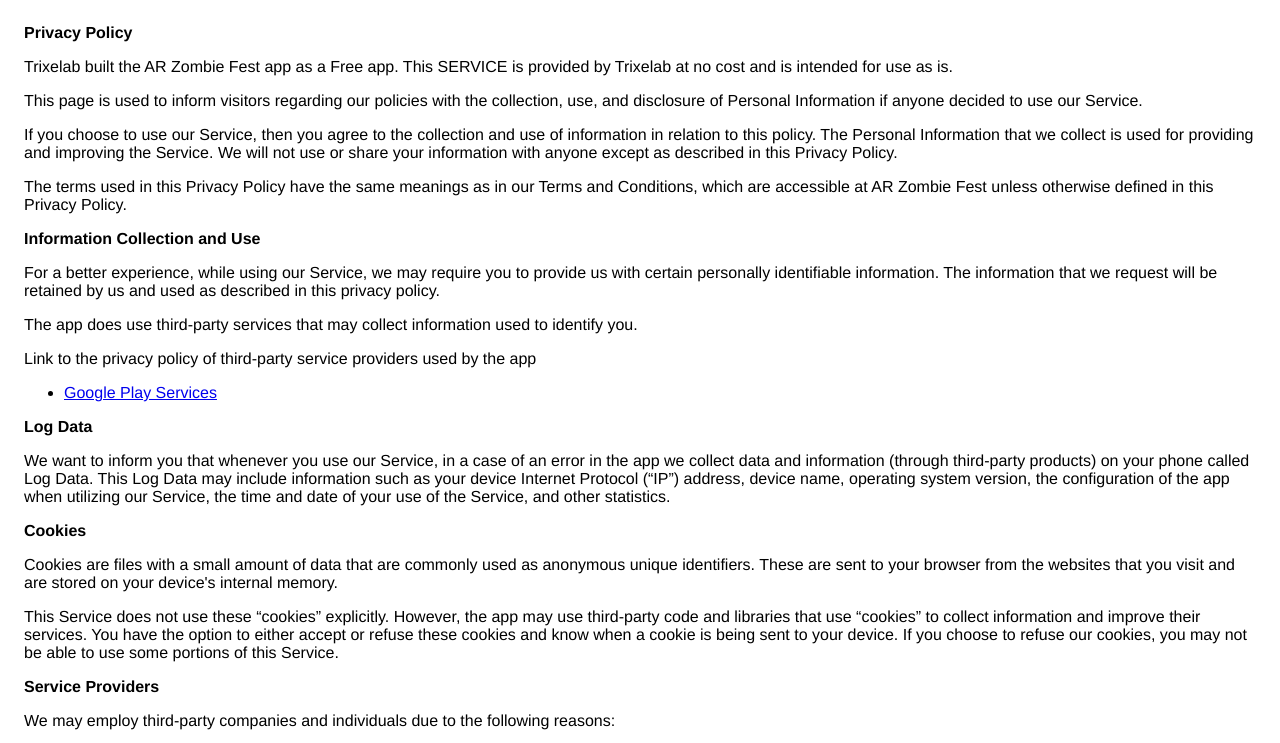
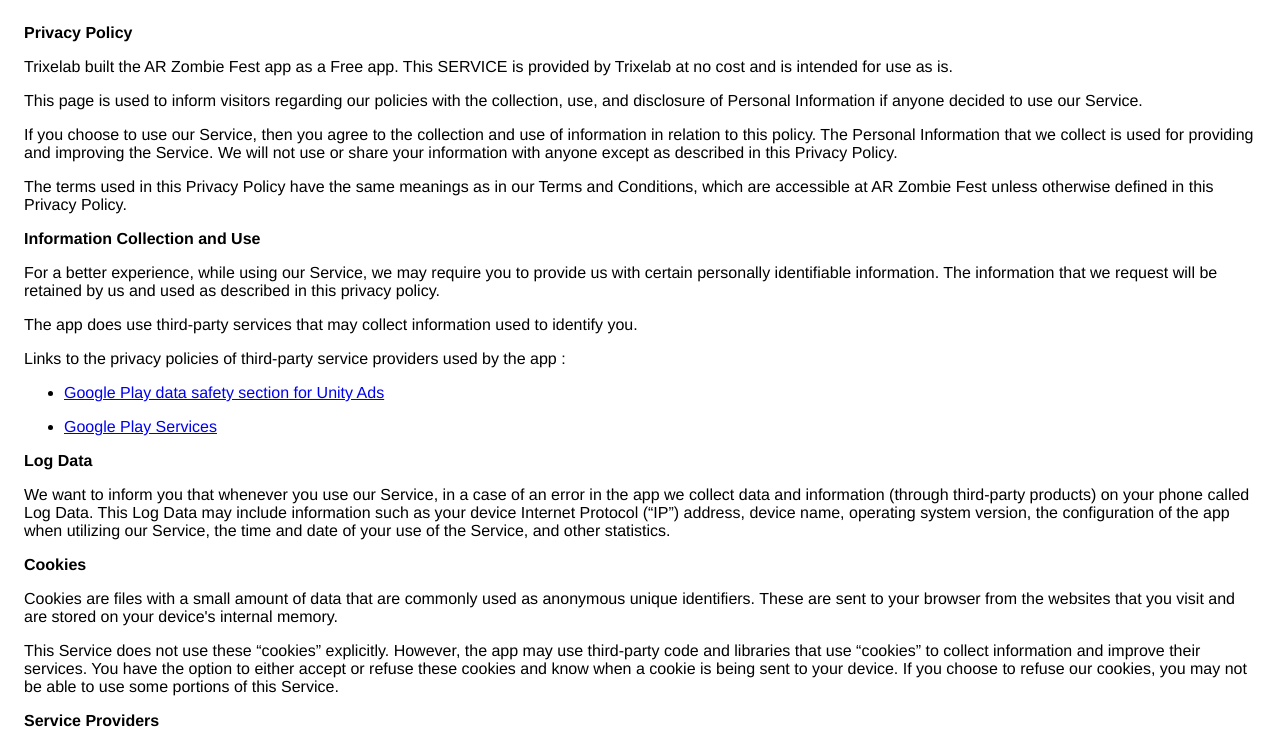
Before and after one commit to joseoviano/joseoviano.github.io, a plain HTML site: page privacy/ARZF.html in a window 1280 px wide. Shown: the top 743 px of the page. Drawn offline with Linux system fonts and the light colour scheme.

Commit message:
Update ARZF.html

```diff
--- a/privacy/ARZF.html
+++ b/privacy/ARZF.html
@@ -35,9 +35,13 @@
                     The app does use third-party services that may collect
                     information used to identify you.
                   </p> <p>
-                    Link to the privacy policy of third-party service providers used
-                    by the app
-                  </p> <ul><li><a href="https://www.google.com/policies/privacy/" target="_blank" rel="noopener noreferrer">Google Play Services</a></li><!----><!----><!----><!----><!----><!----><!----><!----><!----><!----><!----><!----><!----><!----><!----><!----><!----><!----><!----><!----><!----><!----><!----><!----><!----><!----><!----></ul></div> <p><strong>Log Data</strong></p> <p>
+
+
+                    Links to the privacy policies of third-party service providers used
+                    by the app :
+				  </p> <ul><li><a href="https://docs.unity.com/ads/GoogleDataSafety.html" target="_blank" rel="noopener noreferrer">Google Play data safety section for Unity Ads</a></li>
+                  </ul></div>
+				  </p> <ul><li><a href="https://www.google.com/policies/privacy/" target="_blank" rel="noopener noreferrer">Google Play Services</a></li><!----><!----><!----><!----><!----><!----><!----><!----><!----><!----><!----><!----><!----><!----><!----><!----><!----><!----><!----><!----><!----><!----><!----><!----><!----><!----><!----></ul></div> <p><strong>Log Data</strong></p> <p>
                   We want to inform you that whenever you
                   use our Service, in a case of an error in the app
                   we collect data and information (through third-party
```
